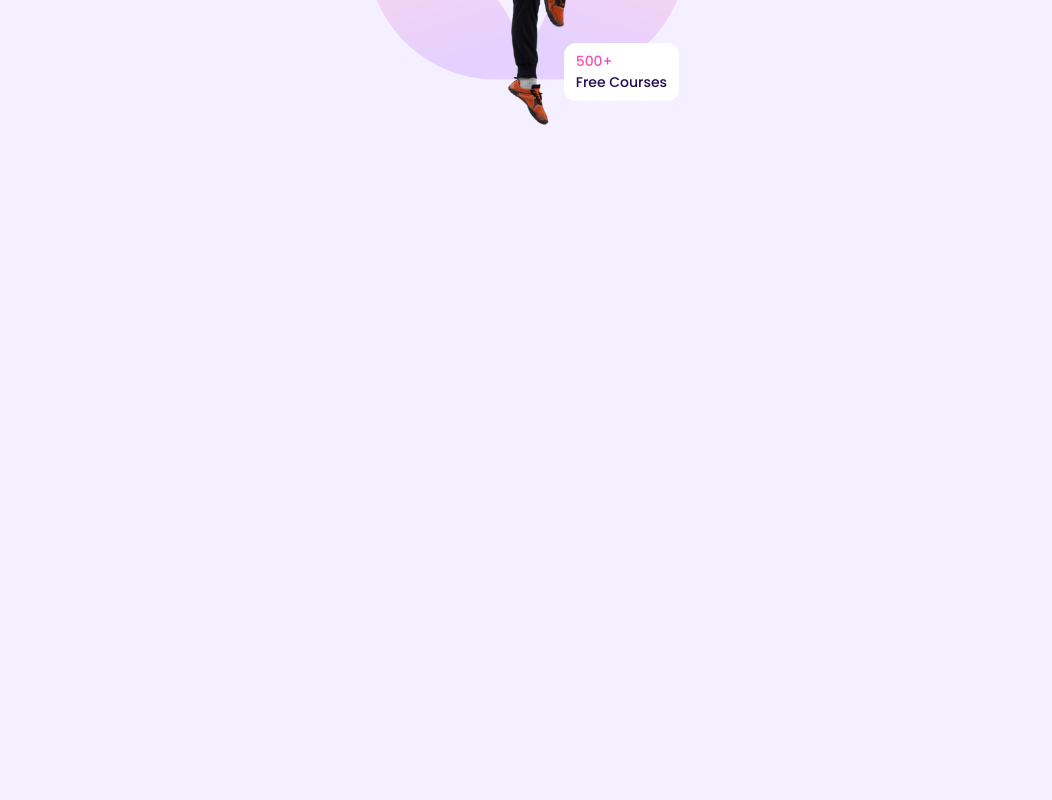
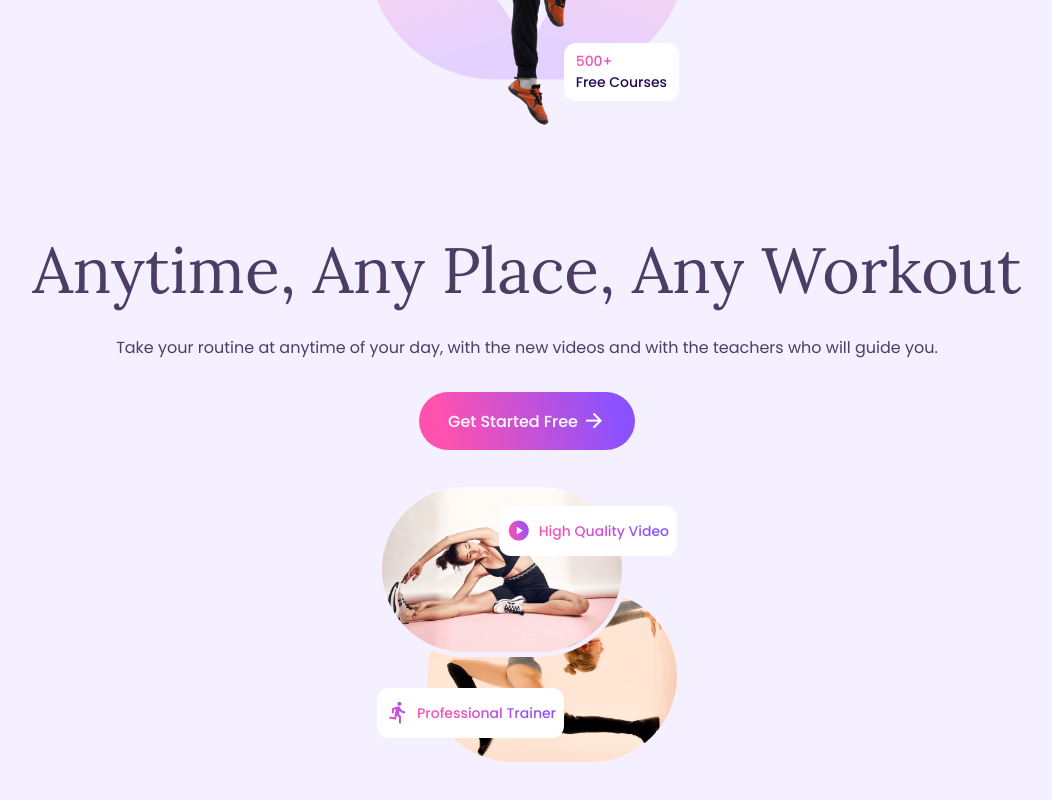
Before and after one commit to T0m-my/responsive-yoga-website, a plain HTML site: page index.html in a window 1280 px wide. Shown: the part 2178-2978 px from the top of the page, without its empty margins (57-1109 px from the left). Before the commit the page ends 2519 px from the top, so only its background shows below. Drawn offline with nearby package versions, Linux system fonts and the light colour scheme.

Commit message:
Add Routine section and style it.

```diff
--- a/css/styles.css
+++ b/css/styles.css
@@ -472,7 +472,82 @@ img {
 }
 
 /*=============== ROUTINE ===============*/
+.routine__container {
+  row-gap: 2rem;
+}
 
+.routine__data {
+  text-align: center;
+}
+
+.routine__description {
+  margin-bottom: 2rem;
+}
+
+.routine__images {
+  position: relative;
+  width: 300px;
+  height: 280px;
+  justify-self: center;
+}
+
+.routine__img-1,
+.routine__img-2 {
+  width: 250px;
+  border-radius: 12.5rem;
+  position: absolute;
+}
+
+.routine__img-1 {
+  border: 5px solid var(--body-color);
+  top: 0;
+  left: 0;
+  z-index: 1;
+}
+
+.routine__img-2 {
+  bottom: 0;
+  right: 0;
+}
+
+.routine__box-1,
+.routine__box-2 {
+  position: absolute;
+  z-index: 10;
+  background-color: var(--container-color);
+  padding: .75rem .5rem;
+  border-radius: .75rem;
+  width: max-content;
+  display: flex;
+  align-items: center;
+  column-gap: .5rem;
+}
+
+.routine__icon,
+.routine__title {
+  background: var(--gradient-color);
+  -webkit-background-clip: text;
+  color: transparent;
+}
+
+.routine__icon {
+  font-size: 1.5rem;
+}
+
+.routine__title {
+  font-size: var(--small-font-size);
+  font-weight: var(--font-medium);
+}
+
+.routine__box-1 {
+  top: 1.5rem;
+  right: 0;
+}
+
+.routine__box-2 {
+  left: 0;
+  bottom: 1.5rem;
+}
 
 /*=============== FOLLOW ===============*/
 
--- a/index.html
+++ b/index.html
@@ -141,7 +141,34 @@
         </div>
       </div>
     </section>
-    <section class="routine section" id="routine"></section>
+    <section class="routine section" id="routine">
+      <div class="routine__container container grid">
+        <div class="routine__data">
+          <h2 class="section__title">
+            Anytime, Any Place, Any Workout
+          </h2>
+          <p class="routine__description">
+            Take your routine at anytime of your day, with the new videos and with the teachers who will guide you.
+          </p>
+          <a href="#" class="button">
+            Get Started Free <i class="ri-arrow-right-line"></i>
+          </a>
+        </div>
+        <div class="routine__images">
+          <img src="./assets/img/routine-yoga-1.png" alt="routine image" class="routine__img-1">
+          <img src="./assets/img/routine-yoga-2.png" alt="routine image" class="routine__img-2">
+
+          <div class="routine__box-1">
+            <i class="ri-play-circle-fill routine__icon"></i>
+            <span class="routine__title">High Quality Video</span>
+          </div>
+          <div class="routine__box-2">
+            <i class="ri-run-fill routine__icon"></i>
+            <span class="routine__title">Professional Trainer</span>
+          </div>
+        </div>
+      </div>
+    </section>
     <section class="follow section" id="follow"></section>
   </main>
   <script src="js/main.js"></script>
```
